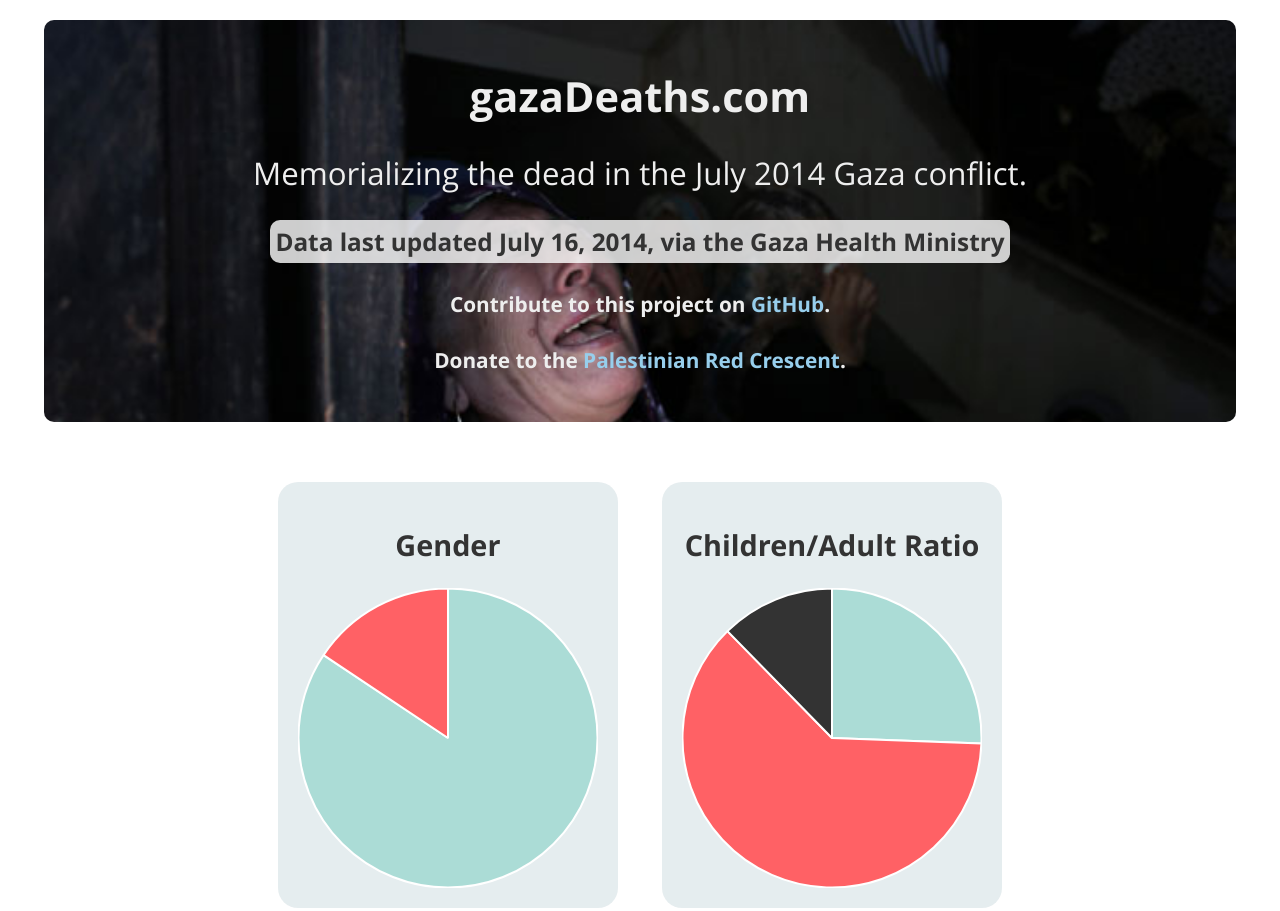
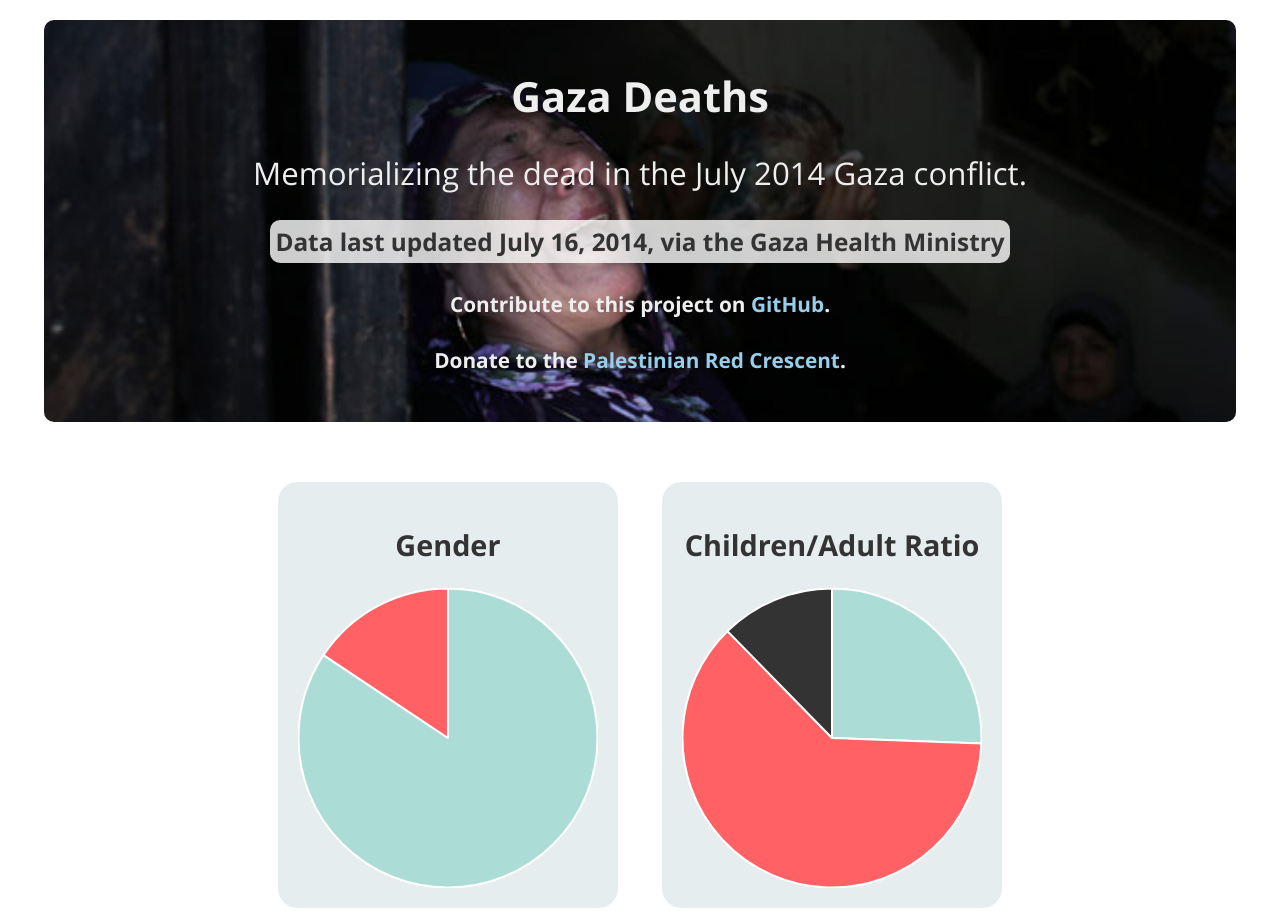
Before and after one commit to tsherif/gazaDeaths, a plain HTML site: page index.html in a window 1280 px wide. Shown: the top 911 px of the page. Drawn offline with Linux system fonts and the light colour scheme.

Commit message:
New title. Some CSS tweaks.

```diff
--- a/css/style.css
+++ b/css/style.css
@@ -27,7 +27,7 @@ body {
     font-family: 'Open Sans', sans-serif;
     color: #333;
     margin: 20px;
-    min-width: 300px;
+    min-width: 290px;
     padding: 0;
     margin: 20px 0 0 0;
 }
@@ -51,6 +51,7 @@ div.header {
     -webkit-font-smoothing: antialiased;
     border-radius: 10px;
     background-image: url('../img/grievingWoman.jpg');
+    background-position: 40% 25%;
     background-size: cover;
     font-size: 1.3em;
 }
--- a/index.html
+++ b/index.html
@@ -5,7 +5,7 @@
 	<meta name="viewport" content="width=device-width, initial-scale=1" />
 	<meta name="keywords" content="gaza deaths, gaza death toll, palestinian death toll, gaza war 2014" />
 	<meta name="description" content="Memorializing the dead in the July 2014 Gaza conflict." />
-	<title>gazaDeaths.com</title>
+	<title>Gaza Deaths</title>
 	<link rel="stylesheet" href="css/style.css" type="text/css" />
 	<script type="application/javascript" src="js/jquery.js"></script>
 	<script type="application/javascript" src="js/mustache.js"></script>
@@ -15,7 +15,7 @@
 </head>
 <body>
 	<div class="header">
-		<h1>gazaDeaths.com</h1>
+		<h1>Gaza Deaths</h1>
 		<h2>Memorializing the dead in the July 2014 Gaza conflict.</h2>
 		<h3>Data last updated July 16, 2014, via the Gaza Health Ministry</h3>
 		<h4>Contribute to this project on <a href="https://github.com/kaepora/gazaDeaths/tree/gh-pages">GitHub</a>.</h4>
```
